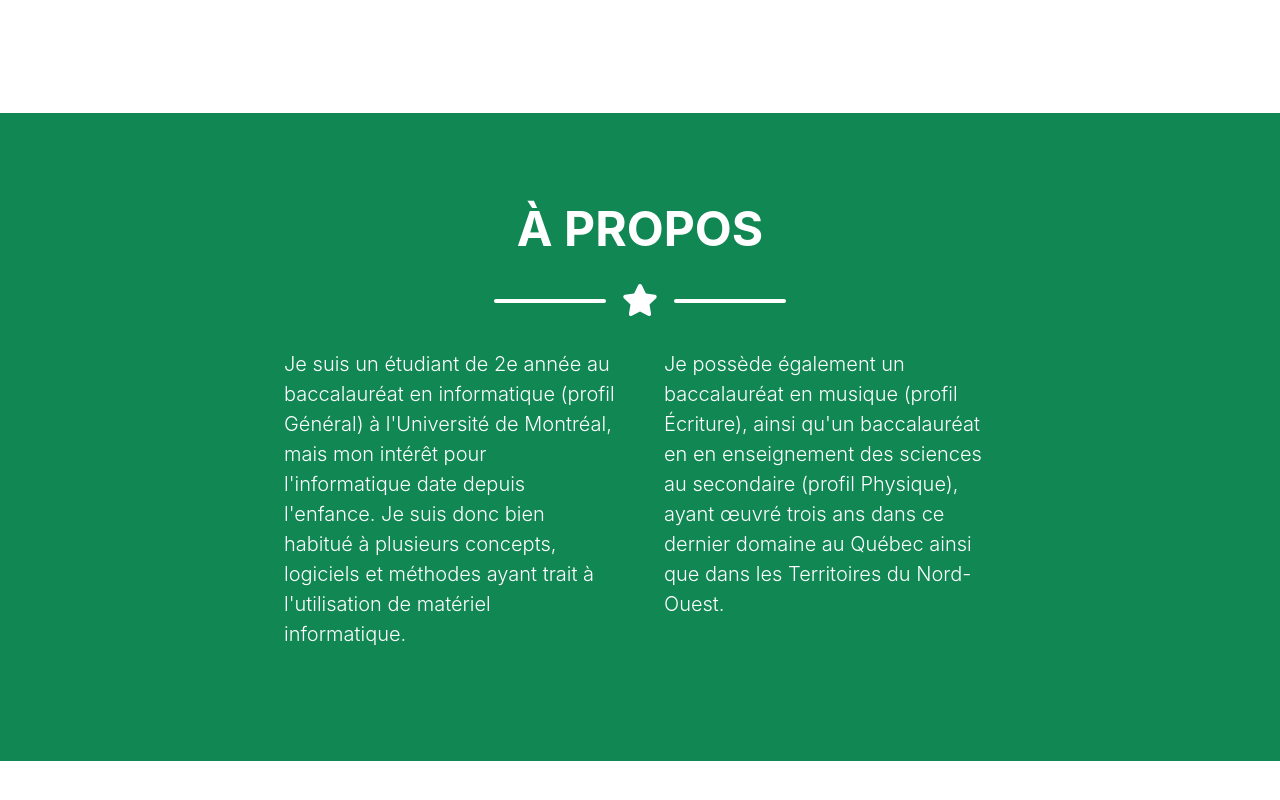
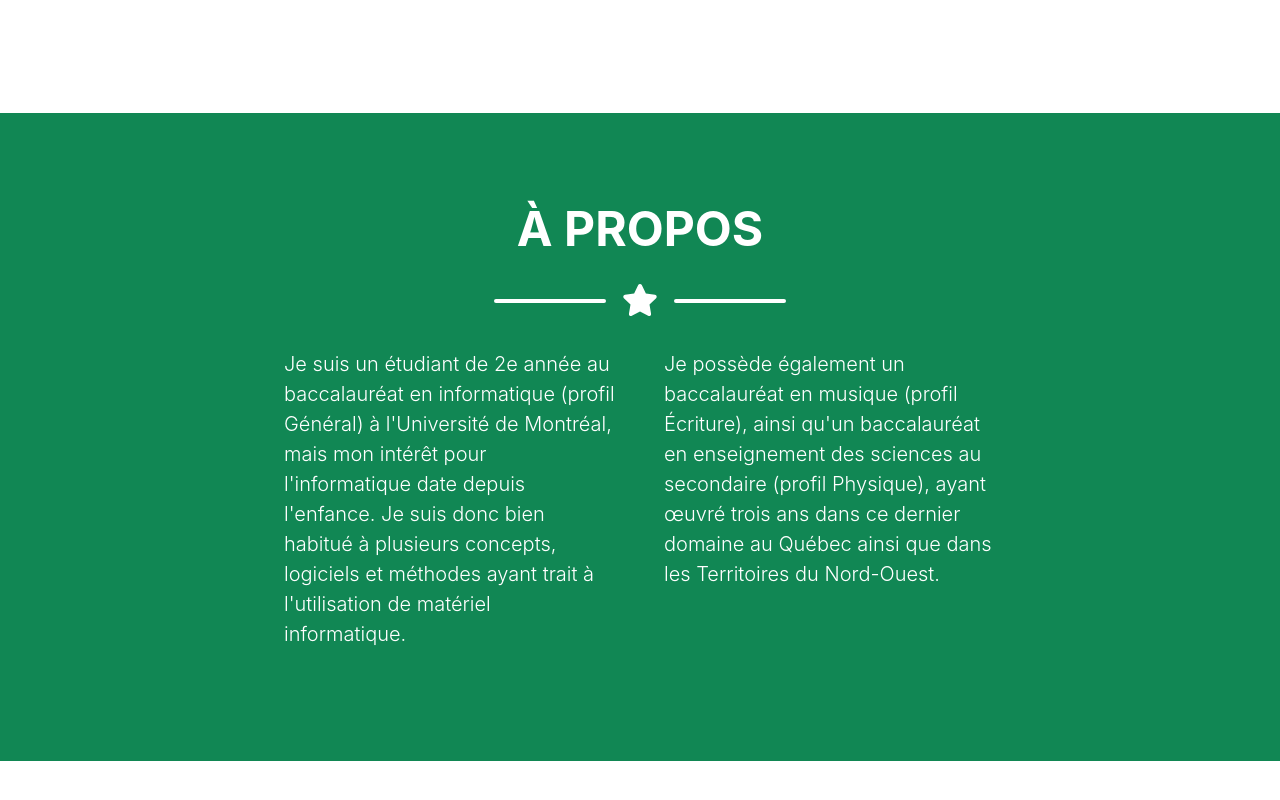
Before and after one commit to f-lalonde/f-lalonde.github.com, a plain HTML site: page index.html in a window 1280 px wide. Shown: the part 1584-2384 px from the top of the page. Drawn offline with nearby package versions, Linux system fonts and the light colour scheme; a web font is replaced by a local one.

Commit message:
Update to index.html

```diff
--- a/index.html
+++ b/index.html
@@ -291,7 +291,7 @@
                         <p class="pre-wrap lead">Je suis un étudiant de 2e année au baccalauréat en informatique (profil Général) à l'Université de Montréal, mais mon intérêt pour l'informatique date depuis l'enfance. Je suis donc bien habitué à plusieurs concepts, logiciels et méthodes ayant trait à l'utilisation de matériel informatique.</p>
                     </div>
                     <div class="col-lg-4 mr-auto">
-                        <p class="pre-wrap lead">Je possède également un baccalauréat en musique (profil Écriture), ainsi qu'un baccalauréat en en enseignement des sciences au secondaire (profil Physique), ayant œuvré trois ans dans ce dernier domaine au Québec ainsi que dans les Territoires du Nord-Ouest. </p>
+                        <p class="pre-wrap lead">Je possède également un baccalauréat en musique (profil Écriture), ainsi qu'un baccalauréat en enseignement des sciences au secondaire (profil Physique), ayant œuvré trois ans dans ce dernier domaine au Québec ainsi que dans les Territoires du Nord-Ouest. </p>
                     </div>
                 </div>
             </div>
```
Also changed, not shown: assets/img/portfolio/circus.png (deleted), assets/img/portfolio/gym.png (added).
